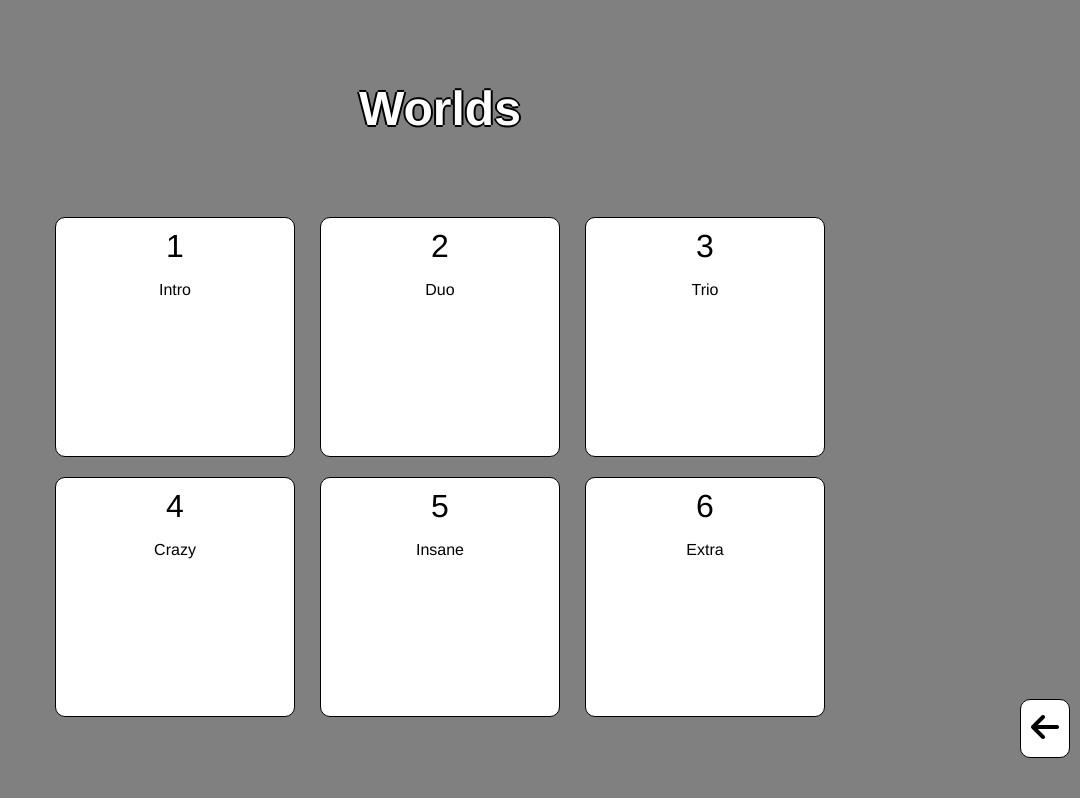
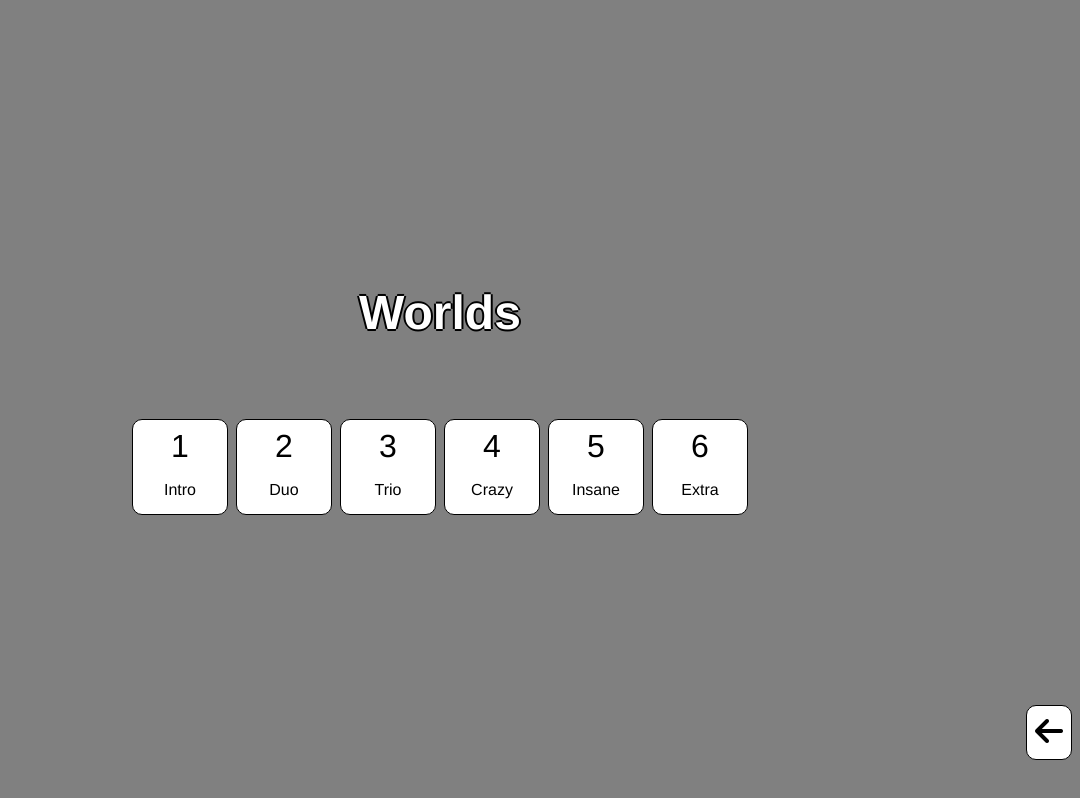
Before and after one commit to nicolasmafra/sym-balls, a website: page src/index.html in a window 1280 px wide. Both pictures are taken after a click on the item "Play". Shown: the whole page, without its empty margins (200-1280 px from the left). Drawn offline with nearby package versions, Linux system fonts and the light colour scheme.

Commit message:
feat: improve menu grid

```diff
--- a/src/css/style.css
+++ b/src/css/style.css
@@ -100,7 +100,7 @@ h2 {
     display: flex;
     justify-content: space-around;
     align-items: center;
-    max-width: 100vh;
+    width: 100%;
 }
 
 .main-menu.hide, .main-menu-content.hide {
@@ -130,8 +130,7 @@ h2 {
     color: black;
     text-align: center;
     cursor: pointer;
-    padding: 10px;
-    margin: 10px;
+    padding: 0.5rem;
     border: 1px solid black;
     border-radius: 10px;
 }
@@ -151,16 +150,22 @@ h2 {
     font-size: 1.2em;
 }
 
+.main-menu menu {
+    display: flex;
+    gap: 0.5rem;
+    row-gap: 0.5rem;
+    padding: 0.5rem;
+}
+
 menu.container__body {
-    display: flex;
-    flex-wrap: wrap;
-    justify-content: space-evenly;
+    display: grid;
+    grid-template-columns: repeat(auto-fit, minmax(6rem, 1fr));
     counter-reset: item;
     list-style-type: none;
 }
 
 menu.container__body > li {
-    width: 30vmin;
+    width: 6rem;
     aspect-ratio: 1 / 1;
     font-size: 1rem;
     counter-increment: item;
--- a/src/index.html
+++ b/src/index.html
@@ -106,11 +106,15 @@
           <i class="fa fa-refresh"></i>
           <span>Reset Options</span>
         </li>
+      </menu>
 
-        <li class="menu-button" data-action="back">
-          <i class="fa-solid fa-arrow-left"></i>
-        </li>
-      </menu>
+      <footer>
+        <menu>
+          <li class="menu-button" data-action="back">
+            <i class="fa-solid fa-arrow-left"></i>
+          </li>
+        </menu>
+      </footer>
     </nav>
   </nav>
 
```
